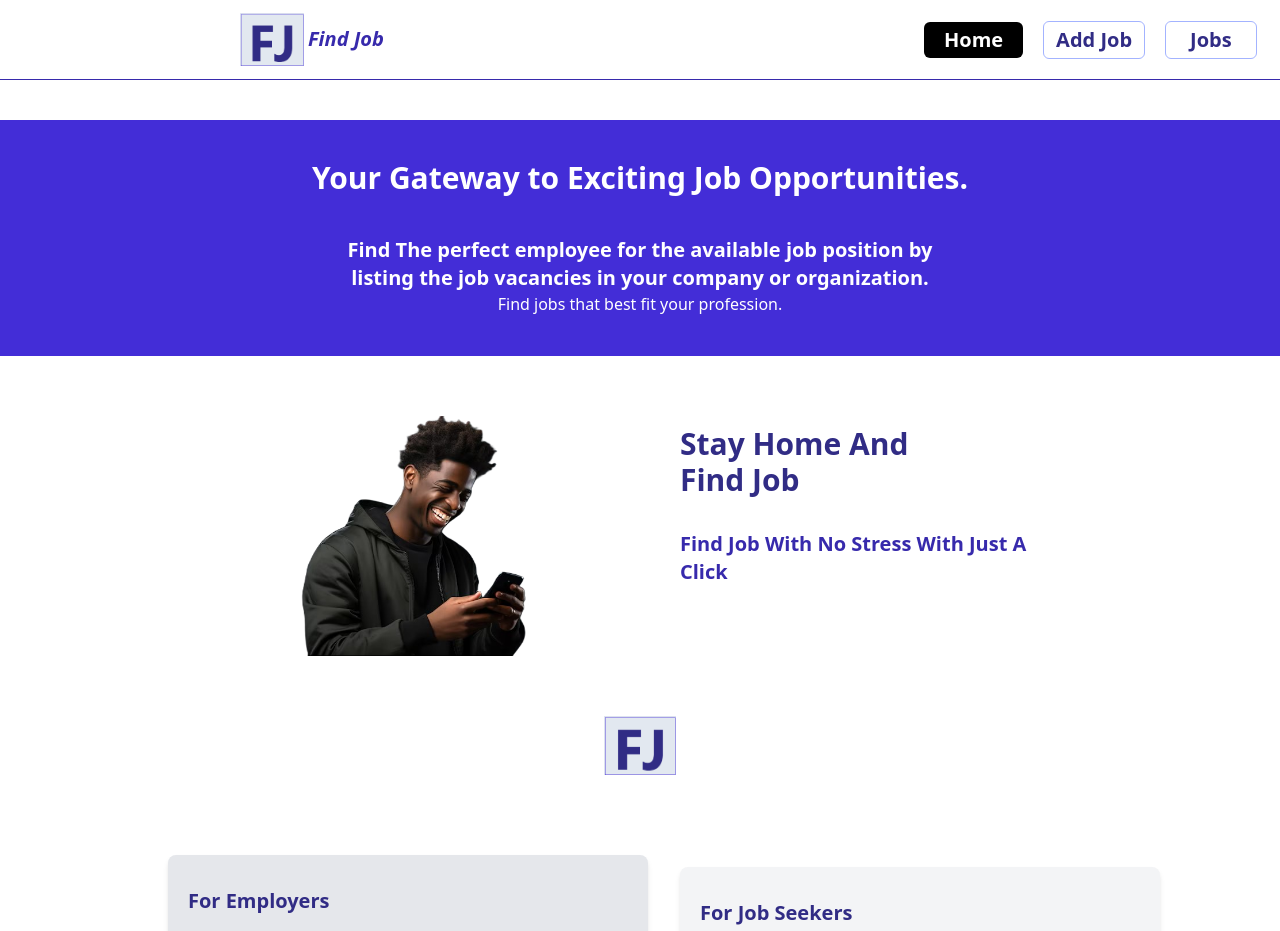
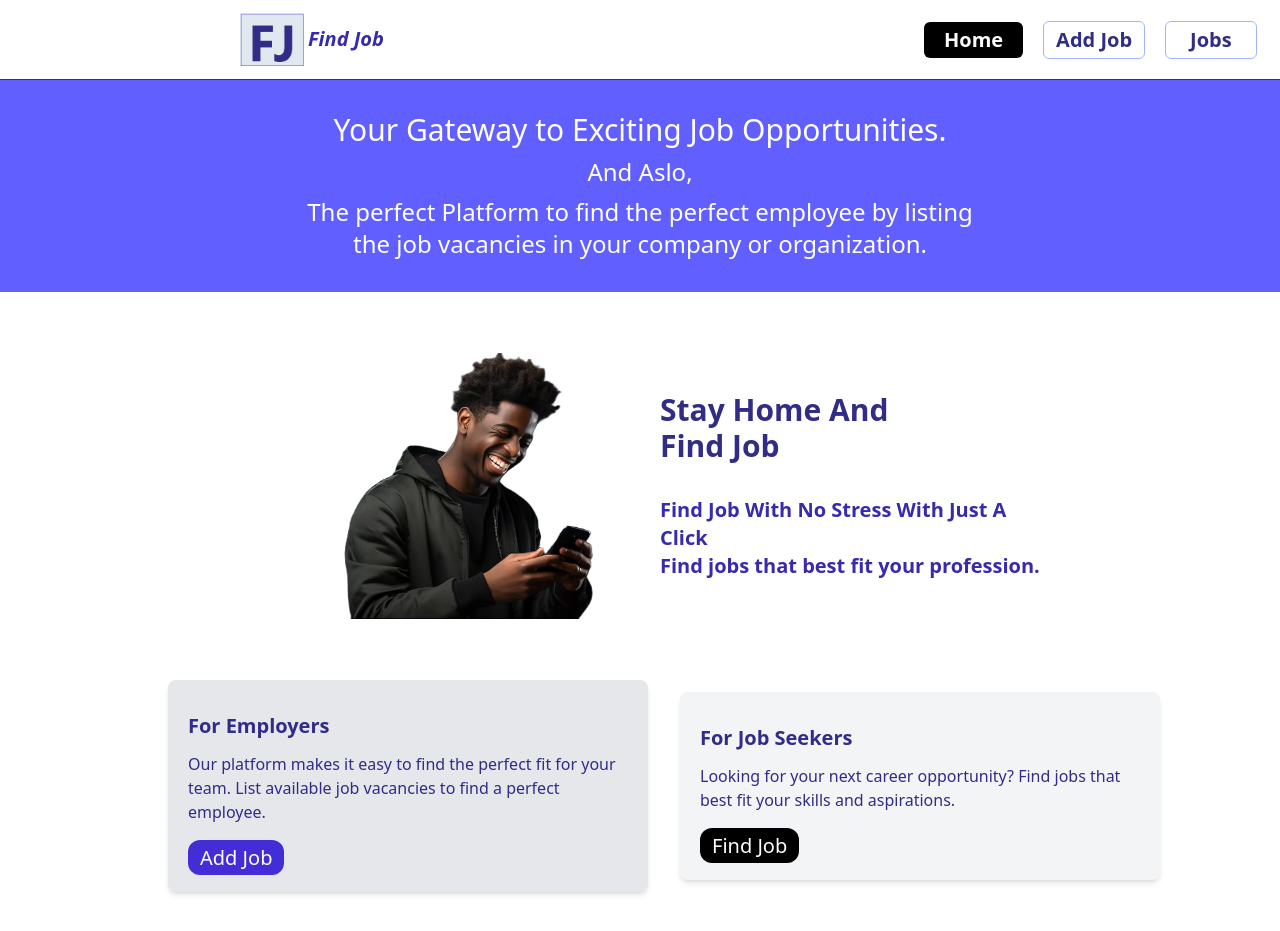
Before and after one commit to AsieduAmos/Jaman-Jobs, a React (Vite) app: page /home in a window 1280 px wide. Shown: the top 931 px of the page. Built offline with nearby package versions, Linux system fonts and the light colour scheme.

Commit message:
footer added to homepage and authpage restylled

```diff
--- /dev/null
+++ b/src/components/Foot.jsx
@@ -0,0 +1,20 @@
+import React from 'react'
+import FJ from '../images/FJ.png'
+
+const Foot = () => {
+  return (
+    <>
+
+    <footer className='bg-indigo-500 text-white py-10 mt-10'>
+        <div className='flex items-center justify-center mt-15 mb-15 pointer-events-none select-none'>
+       <img className='w-18'src={FJ} alt="" />
+    </div>
+        <div className='container mx-auto px-4'>
+            <p className='text-center'>© 2024 FindJobs. All rights reserved.</p>
+        </div>
+    </footer>
+    </>
+  )
+}
+
+export default Foot
--- a/src/components/HomeAddjobNavBar.jsx
+++ b/src/components/HomeAddjobNavBar.jsx
@@ -5,7 +5,7 @@ import { NavLink } from 'react-router-dom'
 const HomeAddjobNavBar = () => {
   return (
     <>
-    <div className="flex h-20 items-center border-b border-indigo-800 ">
+    <div className="flex h-20 items-center border-b border-indigo-900 ">
           <div className='flex'>
             <div className='pointer-events-none select-none ml-60'><img className='w-16' src={FJ} alt="" /></div>
             <div className='font-extrabold italic text-xl ml-1 mt-3 text-indigo-800'>Find Job</div>
--- a/src/pages/AuthPage.jsx
+++ b/src/pages/AuthPage.jsx
@@ -1,5 +1,4 @@
 import React from 'react'
-import FJ from '../images/FJ.png'
 import findjob from '../images/findjob.png'
 
 
@@ -8,19 +7,20 @@ const AuthPage = () => {
   return (
   <>
 
-    <div className='grid lg:grid-cols-2 md:grid-cols-1 grid-cols-1 items-center justify-center pointer-events-none select-none'>
-        <img className='w-120 md:w-140 lg:w-90 lg:ml-70 md:ml-40 ml-10 mt-15' src={findjob} alt=" black young man looking on mobile phone" />
-        <div className='px-10  mt-10 lg:mt-0 '>
+    <div className='grid lg:grid-cols-2 md:grid-cols-1 grid-cols-1 items-center justify-center
+           pointer-events-none select-none mt-15 mx-30'>
+        <img className='w-120 md:w-140 lg:w-100 lg:ml-50 md:ml-40 ml-10' src={findjob}
+          alt=" black young man looking on mobile phone" />
+        <div className='py-10 px-5'>
           <h2 className='text-3xl text-indigo-900 font-bold mb-8'>
               Stay Home And <br />Find Job
            </h2>
-            <p className='text-xl font-bold text-indigo-800'>Find Job With No Stress With Just A <br />Click</p>
+            <p className='text-xl font-bold text-indigo-800'>Find Job With No Stress With Just A <br />Click
+            <br />Find jobs that best fit your profession.</p>
         </div>
     </div>
 
-    <div className='flex items-center justify-center mt-15 mb-15 pointer-events-none select-none'>
-       <img className='w-18'src={FJ} alt="" />
-    </div>
+
   </>
 
   )
--- a/src/pages/Head.jsx
+++ b/src/pages/Head.jsx
@@ -3,16 +3,12 @@ import React from 'react'
 const Head = () => {
   return (
     <>
-    <div className='bg-indigo-700 text-white mt-10 py-10 text-center'>
-        <h3 className='text-3xl font-bold'> Your Gateway to Exciting Job Opportunities.</h3>
-        <p className='mt-10 text-xl font-bold'>
-             Find The perfect employee for the available job position by<br /> listing
-             the job vacancies in your company or organization.
-
-
-        </p>
-        <p>
-             Find jobs that best fit your profession.
+    <div className='bg-indigo-500 text-white py-8 text-center '>
+        <h3 className='text-3xl '> Your Gateway to Exciting Job Opportunities.</h3>
+        <h4 className='text-2xl my-2'>And Aslo,</h4>
+        <p className='text-2xl '>
+             The perfect Platform  to find the perfect employee by listing
+              <br />the job vacancies in your company or organization.
         </p>
 
     </div>
--- a/src/pages/HomePage.jsx
+++ b/src/pages/HomePage.jsx
@@ -2,6 +2,7 @@ import React from 'react'
 import{ NavLink } from 'react-router-dom'
 import AuthPage from './AuthPage'
 import Head from './Head'
+import Foot from '../components/Foot'
 
 
 const HomePage = () => {
@@ -9,7 +10,7 @@ const HomePage = () => {
   <>
    <Head />
    <AuthPage />
-  <div className='flex items-center justify-center mt-20'>
+  <div className='flex items-center justify-center my-15'>
     <div className='bg-gray-200 text-indigo-900 w-120 ml-12 p-5 shadow-md rounded-lg'>
         <h2 className='font-bold text-xl py-3 '>For Employers</h2>
         <p className='font-normal text-md pb-5'>
@@ -33,6 +34,7 @@ const HomePage = () => {
                               transition duration-300 ease-in-out'>Find Job</NavLink>
       </div>
      </div>
+     <Foot />
   </>
   )
 }
```
